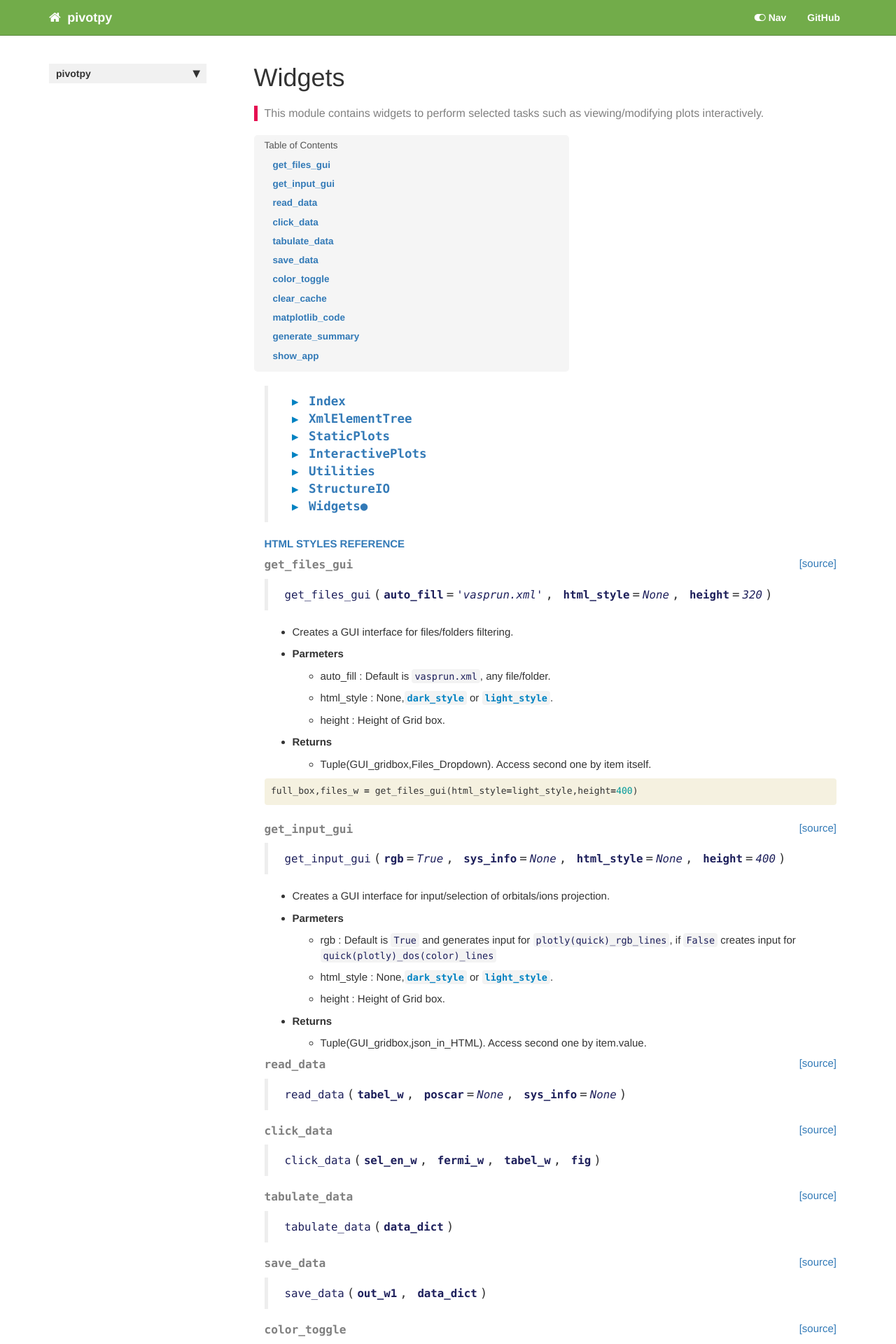
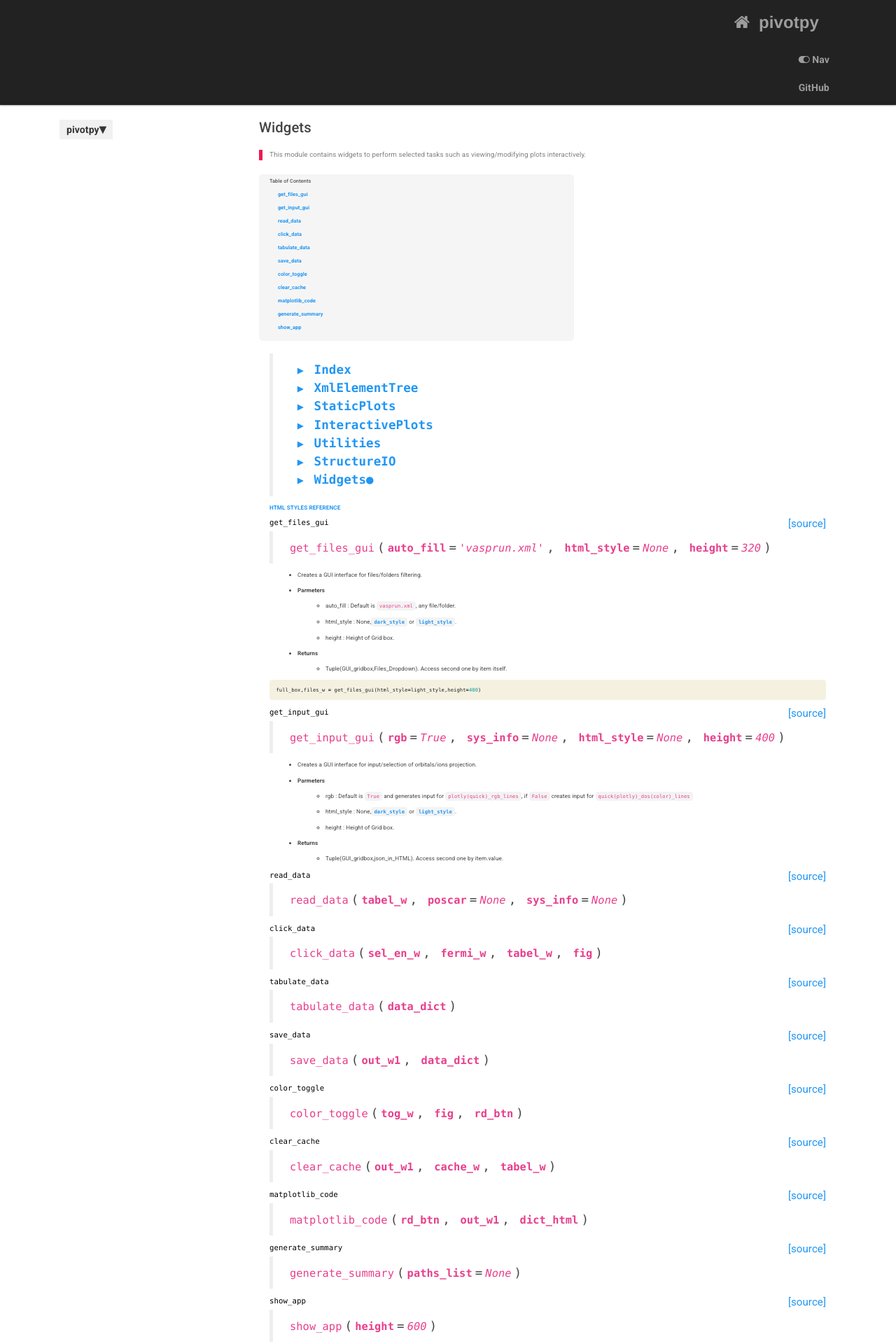
Before and after one commit to asaboor-gh/pivotpy, a Jekyll site: the page built from docs/Widgets.html, in a window 1280 px wide. Shown: the top 1920 px of the page at 70% size. Built offline with Jekyll 4.4.1, drawn with Linux system fonts in a browser that asks for light colours; nearby versions of some CDN libraries; comment, search, counter and statistics services are not loaded.

Commit message:
Update head.html

```diff
--- a/docs/_includes/head.html
+++ b/docs/_includes/head.html
@@ -14,7 +14,7 @@
 <link rel="stylesheet" href="{{ "/css/customstyles.css" | prepend: site.baseurl }}">
 <link rel="stylesheet" href="{{ "/css/boxshadowproperties.css" | prepend: site.baseurl }}">
 <!-- most color styles are extracted out to here -->
-<link rel="stylesheet" href="{{ "/css/theme-green.css" | prepend: site.baseurl }}">
+<link rel="stylesheet" href="{{ "/css/bootstrap.css" | prepend: site.baseurl }}">
 
 <script src="https://cdnjs.cloudflare.com/ajax/libs/jquery/2.1.4/jquery.min.js"></script>
 
```
